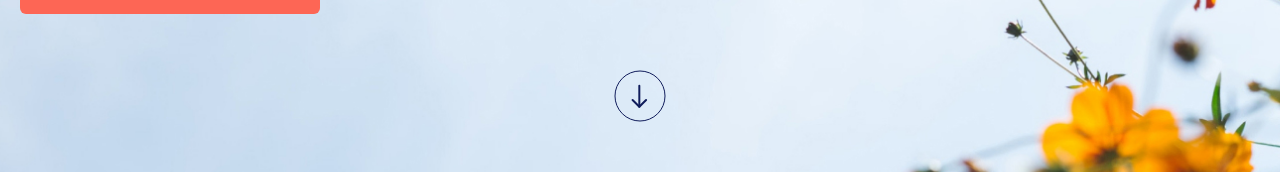
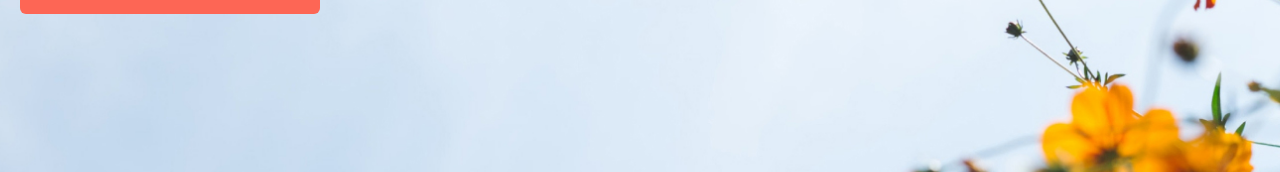
Before and after one commit to factvlad/Psychology, a website: page app/index.html in a window 1280 px wide. Shown: the part 550-722 px from the top of the page. Drawn offline with Linux system fonts and the light colour scheme.

Commit message:
Update index.html

```diff
--- a/app/index.html
+++ b/app/index.html
@@ -49,7 +49,7 @@
             где пациент может поговорить о себе,о своих проблемах, о том,
             что его беспокоит и попытаться понять причины того что происходит.</p>
           <button class="header__btn">Записаться на консультацию</button>
-          <img class="header__img" src="images/arrowbot.svg" alt="img">
+          <!-- <img class="header__img" src="images/arrowbot.svg" alt="img"> -->
         </div>
       </div>
     </div>
```
